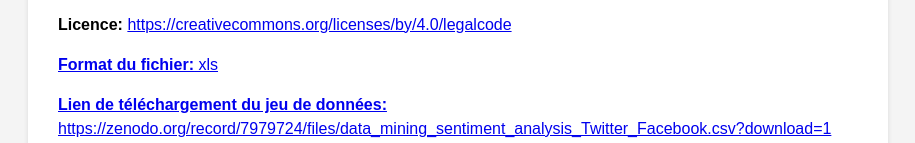
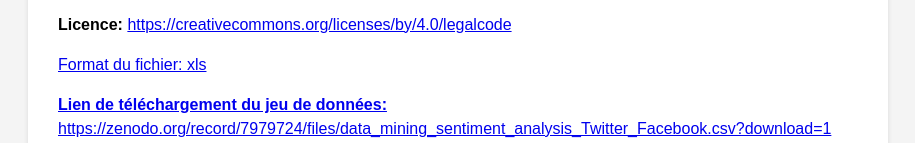
Before and after one commit to Cococao17/data-curation-projet, a plain HTML site: page index.html in a window 1280 px wide. Shown: the part 204-347 px from the top of the page, without its empty margins (182-1097 px from the left). Drawn offline with Linux system fonts and the light colour scheme.

Commit message:
Update index.html

```diff
--- a/index.html
+++ b/index.html
@@ -89,7 +89,7 @@
         <p><strong>Description:</strong> Les données récoltées sont sur le sujet "Data mining and sentiment analysis on Twitter and Facebook".</p>
         <p><strong>Licence:</strong> <a href="https://creativecommons.org/licenses/by/4.0/legalcode">https://creativecommons.org/licenses/by/4.0/legalcode</
     </a></p>
-        <p><strong>Format du fichier:</strong> xls</p>
+        <p>Format du fichier: xls</p>
         <p><strong>Lien de téléchargement du jeu de données:</strong> <a href="https://zenodo.org/record/7979724/files/data_mining_sentiment_analysis_Twitter_Facebook.csv">https://zenodo.org/record/7979724/files/data_mining_sentiment_analysis_Twitter_Facebook.csv?download=1</a></p>
         <p><strong>DOI:</strong> 10.5281/zenodo.7979378</p>
         <p><strong>Date de publication:</strong> 28.05.2023</p>
```
